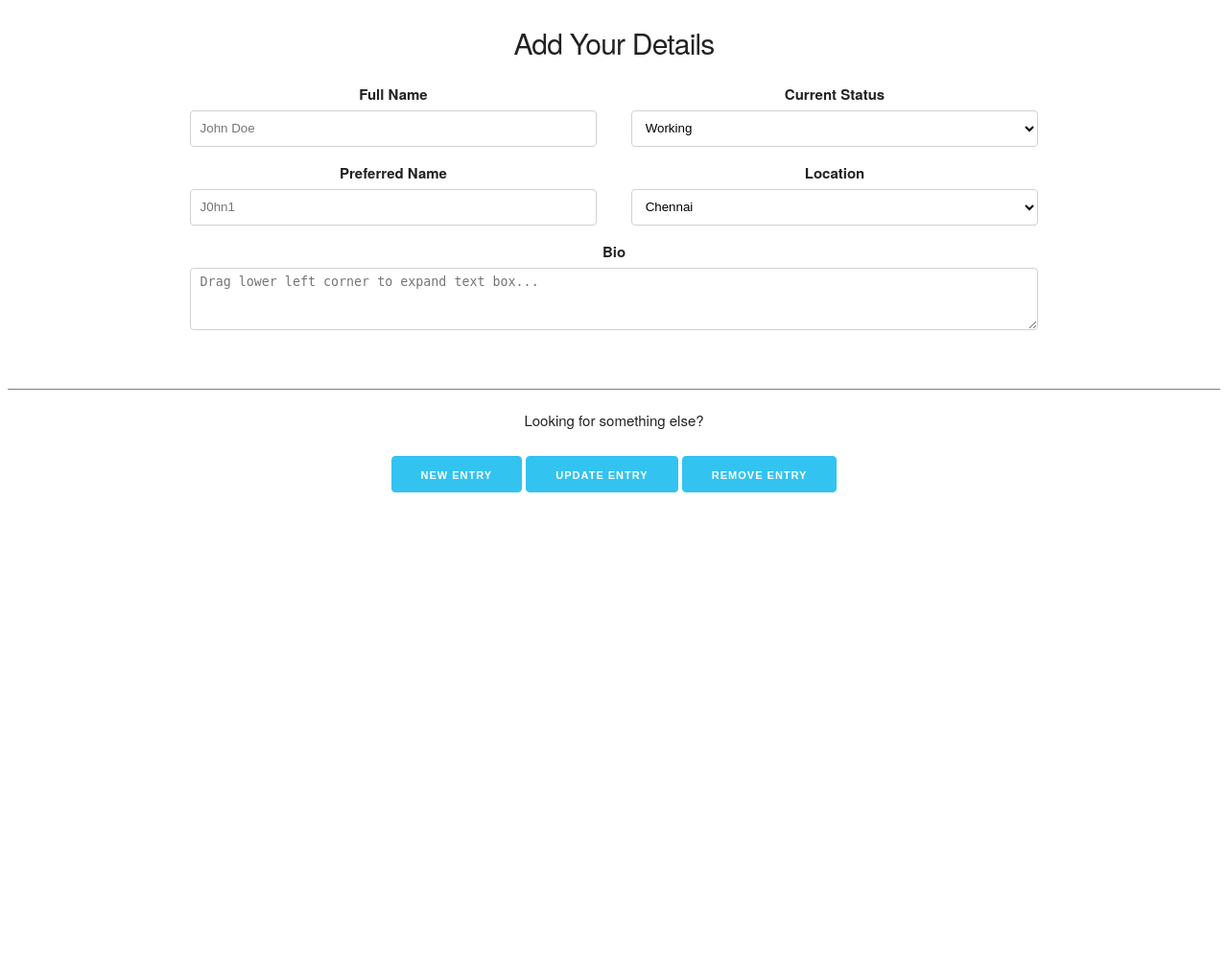
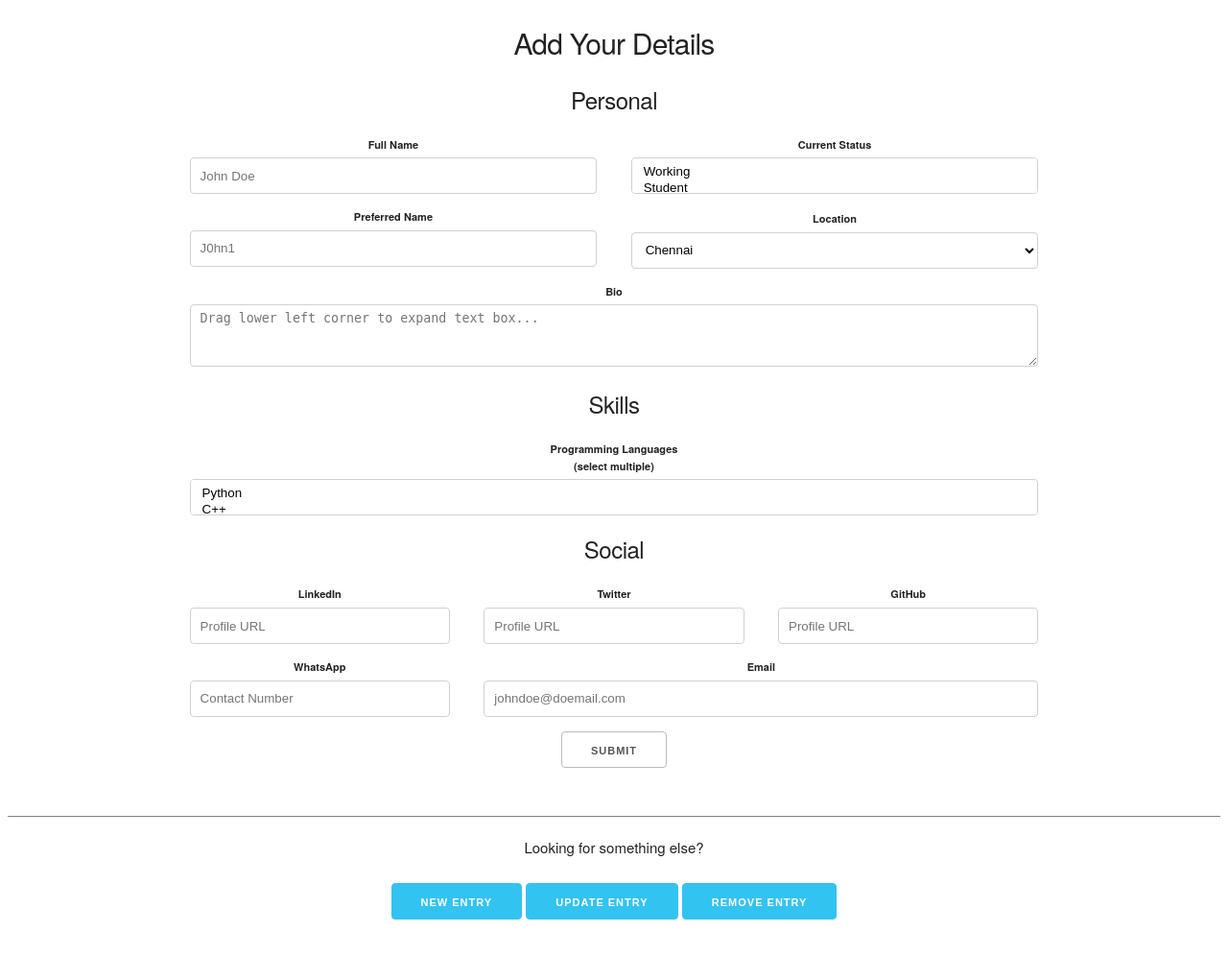
Before and after one commit to INF800/FILTER, a FastAPI app: page /form in a window 1280 px wide. Shown: the whole page at 96% size. Before the commit the page ends 513 px from the top, so only its background shows below. Run offline with FastAPI, Linux system fonts and the light colour scheme.

```diff
--- a/templates/addrem.html
+++ b/templates/addrem.html
@@ -2,12 +2,23 @@
 
 {% block content %}
 
-<!-- forms -->
+<style>
+	label {
+		font-size: 11px;
+	}
+</style>
+
+<!-- forms [ADD ENTRY] -->
 <div id="add-form" style="display: block; text-align: center; margin-top: 25px; width: 70%; margin-left: auto; margin-right: auto;">
+
 	<h4>
 		Add Your Details
 	</h4>
 
+	<form>
+
+	<!-- PERSONAL -->
+	<H5> Personal </H5>
   <div class="row">
     <div class="six columns">
       <label>Full Name</label>
@@ -15,14 +26,13 @@
 
       <label>Preferred Name</label>
       <input class="u-full-width" type="text" placeholder="J0hn1" name="nick_name">
+    </div>
 
-    </div>
     <div class="six columns">
-
       <label>Current Status</label>
-      <select class="u-full-width" name="cur_status">
-        <option value="Option 1">Working</option>
-        <option value="Option 2">Student</option>
+      <select class="u-full-width" name="cur_status" multiple="">
+        <option value="Working">Working</option>
+        <option value="Student">Student</option>
       </select>
 
       <label>Location</label>
@@ -37,8 +47,52 @@
   <textarea class="u-full-width" placeholder="Drag lower left corner to expand text box..." name="bio"></textarea>
 
 
+  <!-- SKILLS -->
+  <h5>Skills</h5>
 
+  <label>Programming Languages <br />(select multiple)</label>
+  <select class="u-full-width" name="prog_langs" multiple>
+      <option value="Python">Python</option>
+      <option value="C++">C++</option>
+      <option value="C">C</option>
+      <option value="Javascript">Javascript</option>
+  </select>
+
+
+  <!-- SOCIAL -->
+  <h5>Social</h5>
+  <div class="row">
+  	<div class="four columns">
+      <label>LinkedIn</label>
+      <input class="u-full-width" type="text" placeholder="Profile URL" name="linkedin_url">
+
+      <label>WhatsApp</label>
+      <input class="u-full-width" type="number" placeholder="Contact Number" name="whatsapp_num">
+  	</div>
+
+  	<div class="four columns">
+      <label>Twitter</label>
+      <input class="u-full-width" type="text" placeholder="Profile URL" name="twitter_url">
+  	</div>
+
+  	<div class="four columns">
+      <label>GitHub</label>
+      <input class="u-full-width" type="text" placeholder="Profile URL" name="github_url">
+  	</div>
+
+  	<div class="eight columns">
+  		<label>Email</label>
+      <input class="u-full-width" type="email" placeholder="johndoe@doemail.com" name="linkedin_url">
+  	</div>
+
+  </div>
+
+  <button type="submit">Submit</button>
+
+  </form>
 </div>
+
+
 
 
 
```
Also changed, not shown: templates/home.html (+5 -3 lines).
